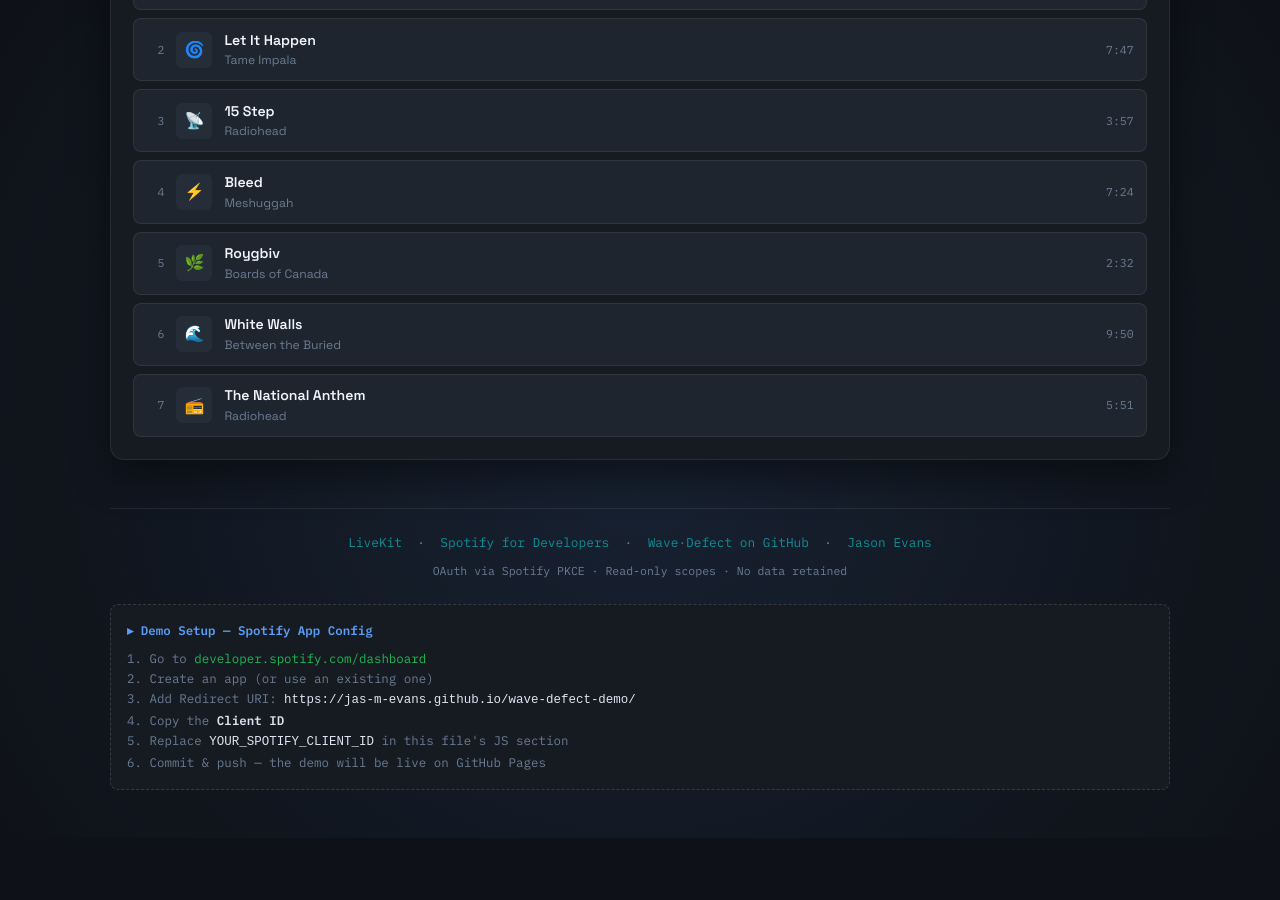
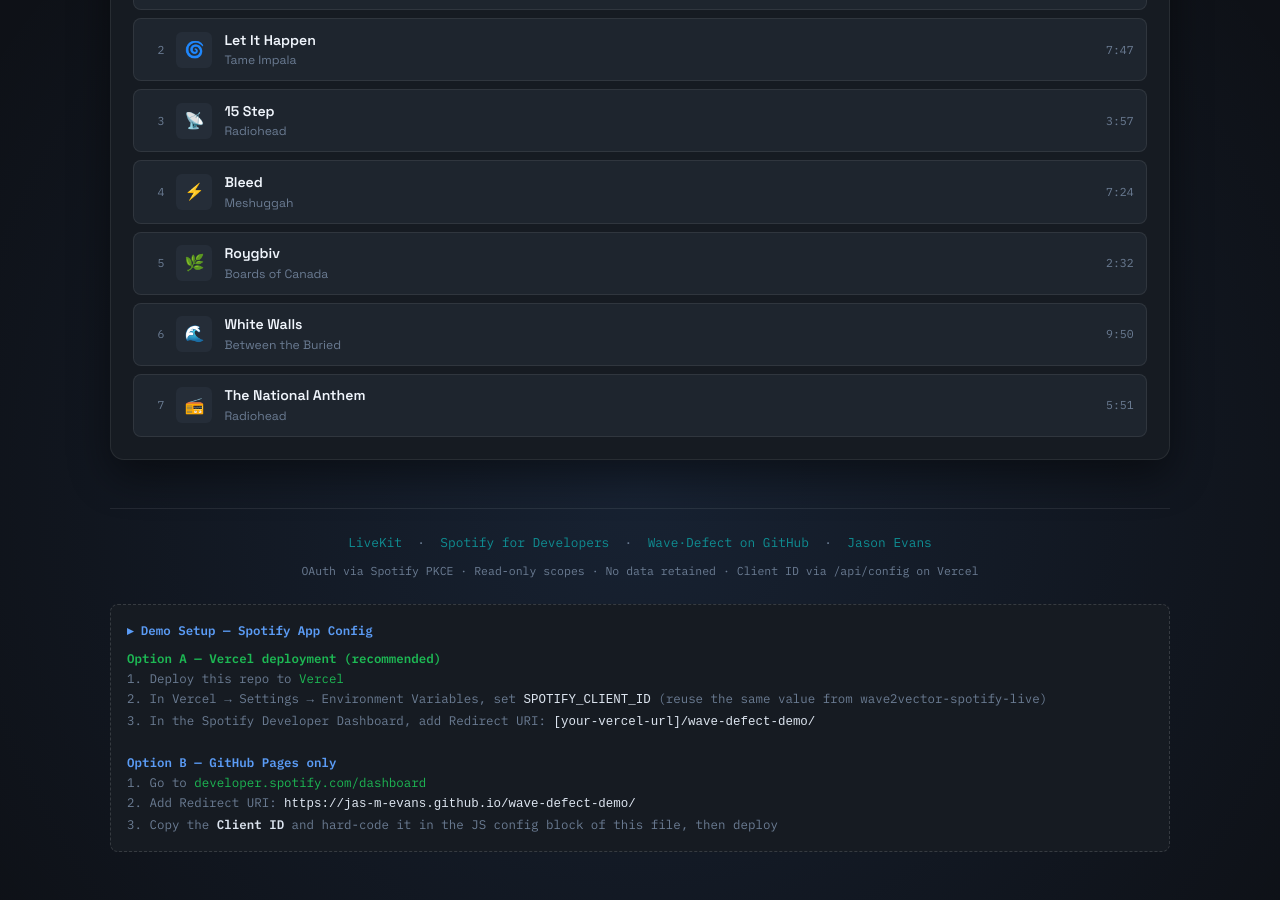
Before and after one commit to jas-m-evans/jas-m-evans.github.io, a Jekyll site: the page built from wave-defect-demo.html, in a window 1280 px wide and 900 px high, scrolled down 1175 px. Built offline with Jekyll 4.4.1, drawn with Linux system fonts in a browser that asks for light colours; before the commit the page ends 2013 px from its top, so only the background shows below that.

Commit message:
feat: add Vercel deployment config and /api/config function for live Spotify Client ID
- Add vercel.json: Jekyll build + api/ routing for Vercel deployment
- Add api/config.js: Vercel serverless function returning SPOTIFY_CLIENT_ID env var
- Update wave-defect-demo.html:
  - Fetch Client ID from /api/config at init (works on Vercel deployment)
  - Auto-detect REDIRECT_URI from window.location.origin (works on any domain)
  - Graceful fallback: setup instructions shown if Client ID not loaded
  - Updated setup instructions explain both Vercel (recommended) and GitHub Pages paths

Agent-Logs-Url: https://github.com/jas-m-evans/jas-m-evans.github.io/sessions/40d8c637-0f56-471e-b9e8-88b4fa16b64a

Co-authored-by: jas-m-evans <13953313+jas-m-evans@users.noreply.github.com>

```diff
--- a/wave-defect-demo.html
+++ b/wave-defect-demo.html
@@ -1023,17 +1023,20 @@ permalink: /wave-defect-demo/
       <a href="/">Jason Evans</a>
     </p>
     <p style="margin-top:0.5rem;font-size:0.72rem">
-      OAuth via Spotify PKCE · Read-only scopes · No data retained
+      OAuth via Spotify PKCE · Read-only scopes · No data retained · Client ID via /api/config on Vercel
     </p>
-    <!-- SETUP INSTRUCTIONS (hidden from normal view, visible only if id is placeholder) -->
+    <!-- SETUP INSTRUCTIONS (hidden from normal view, visible only if client ID was not loaded) -->
     <div id="setup-instructions" style="display:none;margin-top:1.5rem;text-align:left;background:var(--surface);border:1px dashed var(--border-mid);border-radius:var(--radius-sm);padding:1rem;font-size:0.78rem;font-family:'IBM Plex Mono',monospace;color:var(--muted)">
       <strong style="color:var(--livekit);display:block;margin-bottom:0.5rem">▸ Demo Setup — Spotify App Config</strong>
+      <strong style="color:var(--spotify)">Option A — Vercel deployment (recommended)</strong><br>
+      1. Deploy this repo to <a href="https://vercel.com" target="_blank" style="color:var(--spotify)">Vercel</a><br>
+      2. In Vercel &rarr; Settings &rarr; Environment Variables, set <code style="color:var(--text)">SPOTIFY_CLIENT_ID</code> (reuse the same value from wave2vector-spotify-live)<br>
+      3. In the Spotify Developer Dashboard, add Redirect URI: <code style="color:var(--text)">[your-vercel-url]/wave-defect-demo/</code><br>
+      <br>
+      <strong style="color:var(--livekit)">Option B — GitHub Pages only</strong><br>
       1. Go to <a href="https://developer.spotify.com/dashboard" target="_blank" style="color:var(--spotify)">developer.spotify.com/dashboard</a><br>
-      2. Create an app (or use an existing one)<br>
-      3. Add Redirect URI: <code style="color:var(--text)">https://jas-m-evans.github.io/wave-defect-demo/</code><br>
-      4. Copy the <strong style="color:var(--text)">Client ID</strong><br>
-      5. Replace <code style="color:var(--text)">YOUR_SPOTIFY_CLIENT_ID</code> in this file's JS section<br>
-      6. Commit &amp; push — the demo will be live on GitHub Pages
+      2. Add Redirect URI: <code style="color:var(--text)">https://jas-m-evans.github.io/wave-defect-demo/</code><br>
+      3. Copy the <strong style="color:var(--text)">Client ID</strong> and hard-code it in the JS config block of this file, then deploy
     </div>
   </footer>
 
@@ -1044,14 +1047,16 @@ permalink: /wave-defect-demo/
 //  Configuration
 // ═══════════════════════════════════════════════════════
 
-// IMPORTANT: This is a public placeholder. Replace with your Spotify App's
-// Client ID from https://developer.spotify.com/dashboard
-// PKCE OAuth does not use a client secret, so the Client ID is safe to
-// include in client-side code for public demo apps.
-// Redirect URI to register in your Spotify App settings:
+// Client ID is loaded at runtime from /api/config (Vercel deployment) or falls
+// back to empty string on GitHub Pages. PKCE OAuth does not use a client secret,
+// so the Client ID is safe to expose in client-side code for public demo apps.
+// On Vercel: set SPOTIFY_CLIENT_ID in Environment Variables (same app as
+// wave2vector-spotify-live). Register the Vercel deployment URL as a redirect URI:
+//   https://YOUR-VERCEL-URL/wave-defect-demo/
+// On GitHub Pages (without Vercel): register as redirect URI:
 //   https://jas-m-evans.github.io/wave-defect-demo/
-const SPOTIFY_CLIENT_ID = 'YOUR_SPOTIFY_CLIENT_ID';
-const REDIRECT_URI = 'https://jas-m-evans.github.io/wave-defect-demo/';
+let SPOTIFY_CLIENT_ID = '';
+const REDIRECT_URI = window.location.origin + '/wave-defect-demo/';
 const SCOPES = [
   'user-top-read',
   'user-read-recently-played',
@@ -1079,6 +1084,27 @@ const JASON_PROFILE = {
 };
 
 // ═══════════════════════════════════════════════════════
+//  Runtime config (Vercel API)
+// ═══════════════════════════════════════════════════════
+
+// Attempt to load the Spotify Client ID from the /api/config Vercel Function.
+// On GitHub Pages (no Vercel), the fetch will fail silently and SPOTIFY_CLIENT_ID
+// stays empty, showing the setup instructions to the visitor.
+async function fetchConfig() {
+  try {
+    const resp = await fetch('/api/config', { cache: 'no-store' });
+    if (resp.ok) {
+      const data = await resp.json();
+      if (data.spotifyClientId) {
+        SPOTIFY_CLIENT_ID = data.spotifyClientId;
+      }
+    }
+  } catch (_) {
+    // Not running on Vercel — Client ID remains empty
+  }
+}
+
+// ═══════════════════════════════════════════════════════
 //  PKCE helpers
 // ═══════════════════════════════════════════════════════
 
@@ -1460,13 +1486,16 @@ async function loadConnectedView(token) {
 // ═══════════════════════════════════════════════════════
 
 (async function init() {
+  // Load Spotify Client ID from /api/config (Vercel) before anything else
+  await fetchConfig();
+
   // Render Jason's static data on the landing page
   renderJasonGenres(['jason-genres']);
   renderJasonTracks(['jason-tracks-pre']);
   renderLKParticipants('lk-participants-pre', null);
 
-  // Show setup notice if client ID is placeholder
-  if (SPOTIFY_CLIENT_ID === 'YOUR_SPOTIFY_CLIENT_ID') {
+  // Show setup notice if client ID was not loaded
+  if (!SPOTIFY_CLIENT_ID) {
     document.getElementById('setup-note').style.display = 'block';
     document.getElementById('setup-instructions').style.display = 'block';
     document.getElementById('btn-login').disabled = true;
```
Also changed, not shown: other parts of wave-defect-demo.html (+1 -1 lines), api/config.js (added, +8 -0 lines), vercel.json (added, +7 -0 lines).
